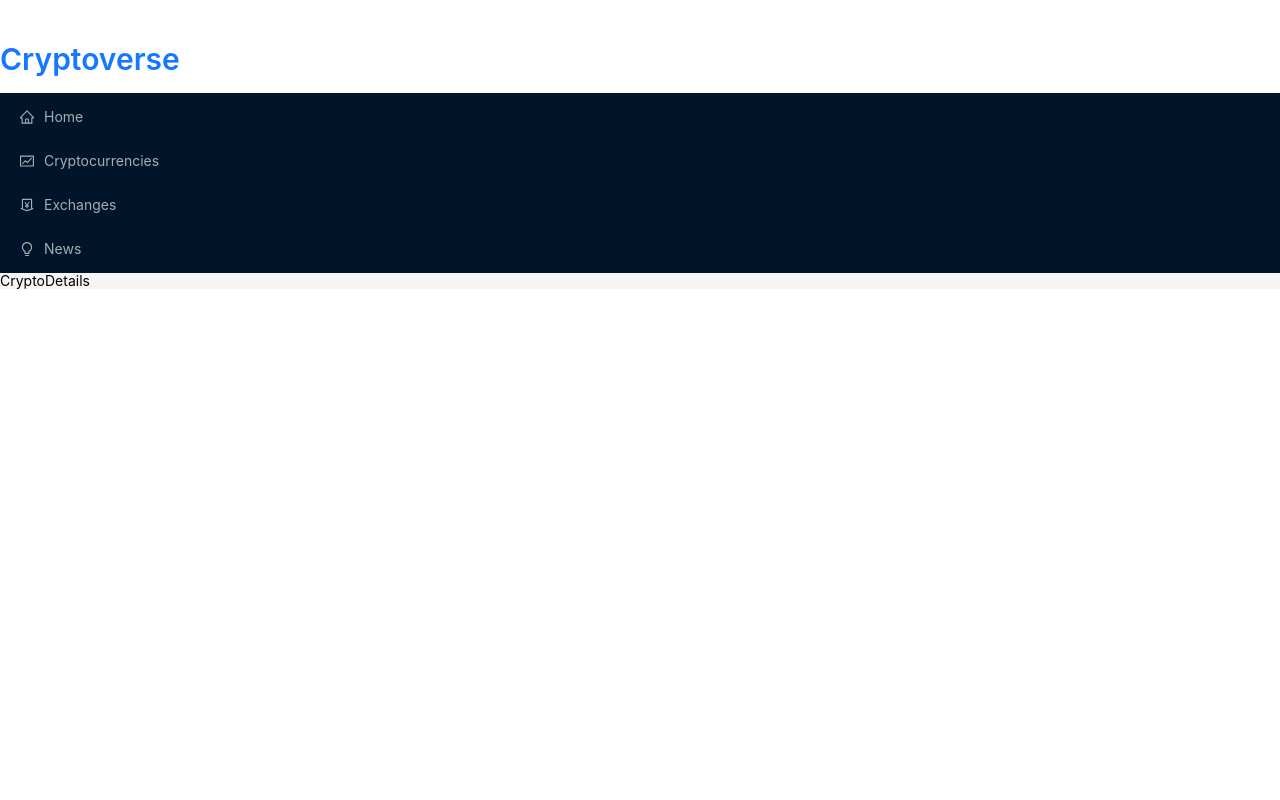
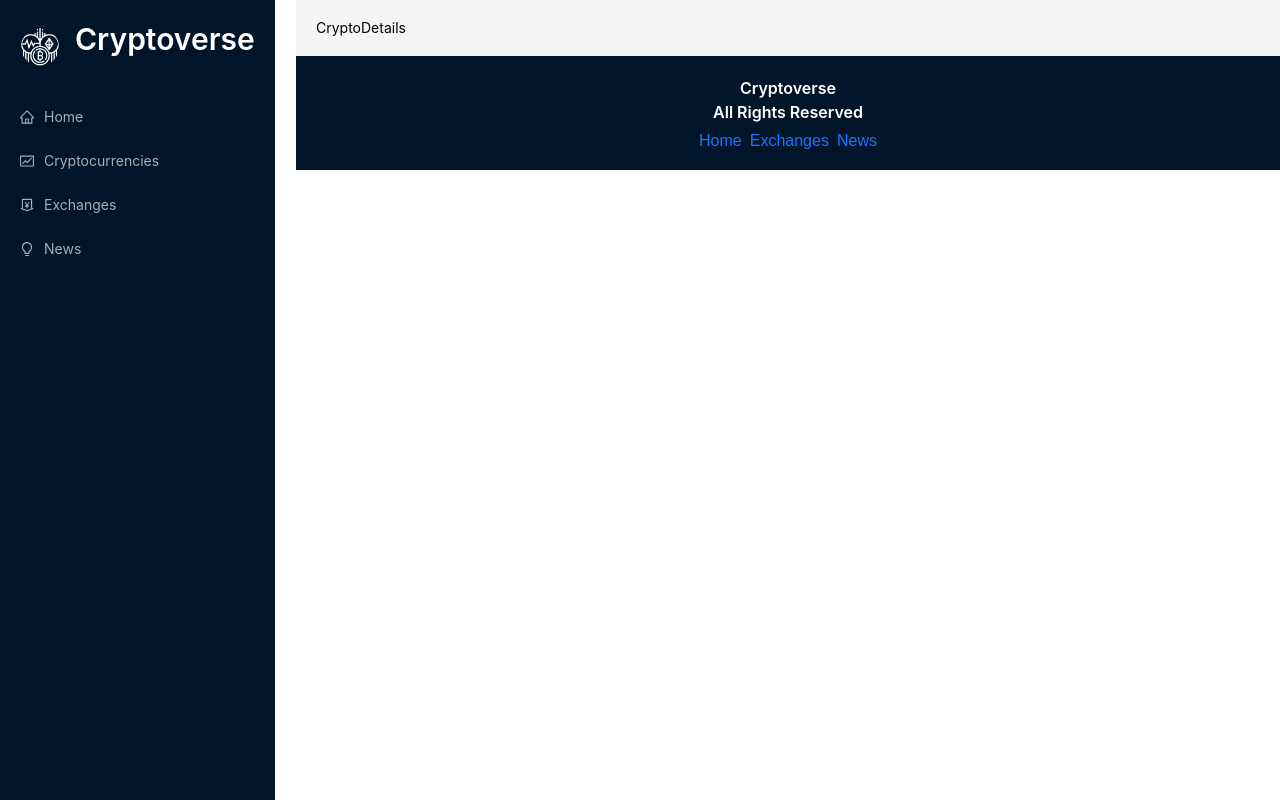
Before and after one commit to omarsa3d/cryptoverse, a React (Vite) app: page /crypto/1 in a window 1280 px wide. Built offline with nearby package versions, Linux system fonts and the light colour scheme.

Commit message:
added footer section

```diff
--- a/src/App.jsx
+++ b/src/App.jsx
@@ -2,14 +2,19 @@
 import { Routes, Route, Link } from 'react-router-dom'
 import { Layout, Typography, Space } from 'antd'
 import { Navbar, Homepage, Exchanges, Cryptocurrencies, CryptoDetails, News } from './components/index'
+import './App.css'
 
 const App = () => {
   return (
 
     <div className="app">
+
+      {/* NAVBAR SECTION */}
       <div className="navbar">
         <Navbar />
       </div>
+
+      {/* MAIN SECTION */}
       <div className="main">
         <Layout>
           <div className="routes">
@@ -22,9 +27,19 @@
             </Routes>
           </div>
         </Layout>
-      </div>
-      <div className="footer">
 
+        {/* FOOTER SECTION */}
+        <div className="footer">
+          <Typography.Title level={5} style={{color:'white', textAlign:'center'}}>
+            Cryptoverse <br />
+            All Rights Reserved
+          </Typography.Title>
+          <Space>
+            <Link to='/'>Home</Link>
+            <Link to='/exchanges'>Exchanges</Link>
+            <Link to='/news'>News</Link>
+          </Space>
+        </div>
       </div>
     </div>
   )
--- a/src/main.jsx
+++ b/src/main.jsx
@@ -1,6 +1,5 @@
 import { StrictMode } from 'react'
 import { createRoot } from 'react-dom/client'
-import './index.css'
 import App from './App.jsx'
 import { BrowserRouter, Route, Router } from 'react-router-dom'
 import 'antd/dist/reset.css'
```
